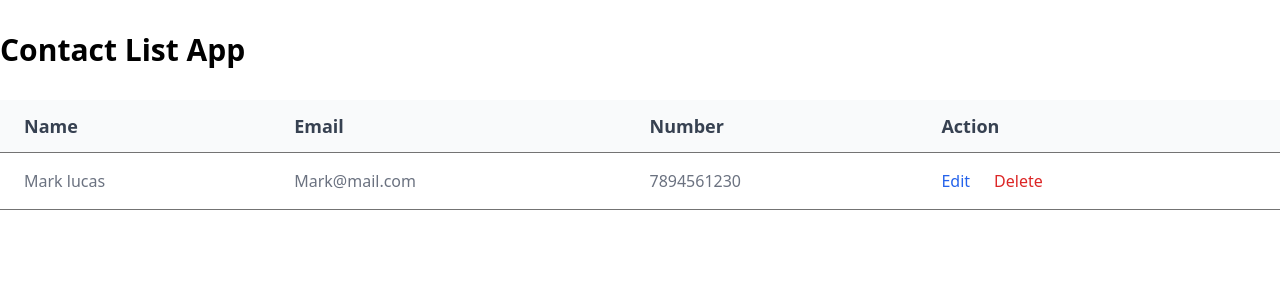
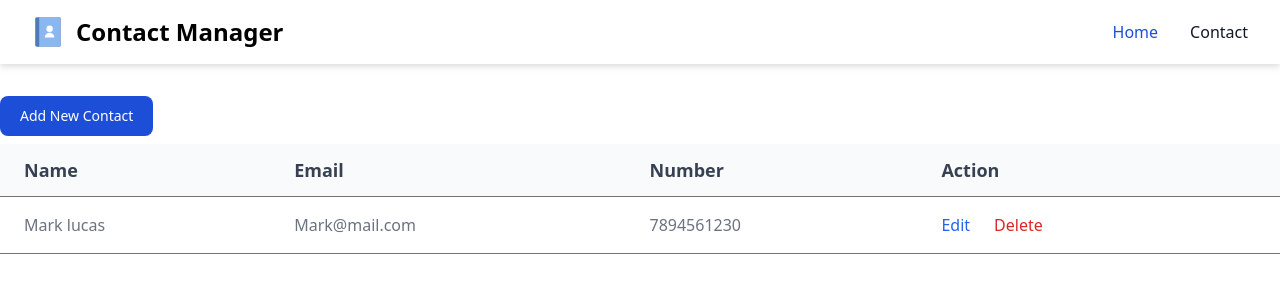
Before and after one commit to GovindPawar111/react-crud-app, a React (Vite) app: page / in a window 1280 px wide. Shown: the top 300 px of the page. Built offline with nearby package versions, Linux system fonts and the light colour scheme.

Commit message:
Added other components

```diff
--- a/index.html
+++ b/index.html
@@ -3,7 +3,7 @@
 	<head>
 		<meta charset="UTF-8" />
 		<meta name="viewport" content="width=device-width, initial-scale=1.0" />
-        <link rel="icon" type="image/x-icon" href="/public/icons8-contacts.svg">
+        <link rel="icon" type="image/x-icon" href="/public/contacts.svg">
 		<title>Contact Manager</title>
 	</head>
 	<body>
--- a/src/App.tsx
+++ b/src/App.tsx
@@ -1,11 +1,23 @@
-import ContactList from './components/ContactList'
+import { BrowserRouter, Route, Routes } from 'react-router-dom'
+import Home from './pages/Home'
+import Header from './components/Header'
+import AddContact from './pages/AddContact'
+import EditContact from './pages/EditContact'
+import ViewContact from './pages/ViewContact'
 
 const App = () => {
 	return (
-		<div className='container mx-auto'>
-			<h1 className='text-3xl font-bold my-8'>Contact List App</h1>
-			<ContactList />
-		</div>
+		<>
+			<Header />
+			<BrowserRouter>
+				<Routes>
+					<Route path='/' element={<Home />} />
+					<Route path='/add' element={<AddContact />} />
+					<Route path='/:id/edit' element={<EditContact />} />
+					<Route path='/:id/view' element={<ViewContact />} />
+				</Routes>
+			</BrowserRouter>
+		</>
 	)
 }
 
--- /dev/null
+++ b/src/components/Header.tsx
@@ -0,0 +1,70 @@
+const Header = () => {
+	return (
+		<nav className='bg-white border-gray-200 drop-shadow-md'>
+			<div className='max-w-screen flex flex-wrap items-center justify-between mx-auto p-4 xl:px-8'>
+				<a href='https://flowbite.com/' className='flex items-center'>
+					<img
+						src='/public/contacts-lg.svg'
+						className='h-8 mr-3'
+						alt='Flowbite Logo'
+					/>
+					<span className='self-center text-2xl font-semibold whitespace-nowrap '>
+						Contact Manager
+					</span>
+				</a>
+				<button
+					data-collapse-toggle='navbar-default'
+					type='button'
+					className='inline-flex items-center p-2 w-10 h-10 justify-center text-sm text-gray-500 rounded-lg md:hidden hover:bg-gray-100 focus:outline-none focus:ring-2 focus:ring-gray-2'
+					aria-controls='navbar-default'
+					aria-expanded='false'
+				>
+					<span className='sr-only'>Open main menu</span>
+					<svg
+						className='w-5 h-5'
+						aria-hidden='true'
+						xmlns='http://www.w3.org/2000/svg'
+						fill='none'
+						viewBox='0 0 17 14'
+					>
+						<path
+							stroke='currentColor'
+							stroke-linecap='round'
+							stroke-linejoin='round'
+							stroke-width='2'
+							d='M1 1h15M1 7h15M1 13h15'
+						/>
+					</svg>
+				</button>
+				<div
+					className='hidden w-full md:block md:w-auto'
+					id='navbar-default'
+				>
+					<ul className='font-medium flex flex-col p-4 md:p-0 mt-4 border border-gray-100 rounded-lg bg-gray-50 md:flex-row md:space-x-8 md:mt-0 md:border-0 md:bg-white '>
+						<li>
+							<a
+								href='#'
+								className='block py-2 pl-3 pr-4 text-white bg-blue-700 rounded md:bg-transparent md:text-blue-700 md:p-0 '
+								aria-current='page'
+							>
+								Home
+							</a>
+						</li>
+
+						<li>
+							<a
+								href='#'
+								className='block py-2 pl-3 pr-4 text-gray-900 rounded hover:bg-gray-100 md:hover:bg-transparent md:border-0 md:hover:text-blue-700 md:p-0 '
+							>
+								Contact
+							</a>
+						</li>
+
+					</ul>
+				</div>
+			</div>
+		</nav>
+	)
+}
+
+export default Header
--- a/src/main.tsx
+++ b/src/main.tsx
@@ -2,9 +2,12 @@ import React from 'react'
 import ReactDOM from 'react-dom/client'
 import App from './App.tsx'
 import './index.css'
+// import { BrowserRouter } from 'react-router-dom'
 
 ReactDOM.createRoot(document.getElementById('root')!).render(
 	<React.StrictMode>
+		{/* <BrowserRouter> */}
 		<App />
+		{/* </BrowserRouter> */}
 	</React.StrictMode>
 )
--- /dev/null
+++ b/src/pages/AddContact.tsx
@@ -0,0 +1,5 @@
+const AddContact = () => {
+	return <></>
+}
+
+export default AddContact
--- /dev/null
+++ b/src/pages/EditContact.tsx
@@ -0,0 +1,5 @@
+const EditContact = () => {
+	return <></>
+}
+
+export default EditContact
--- /dev/null
+++ b/src/pages/Home.tsx
@@ -0,0 +1,61 @@
+const Home = () => {
+	return (
+		<>
+			<div className='max-w-screen-xl relative overflow-x-auto mt-8 container mx-auto'>
+				<button
+					type='button'
+					className=' text-white bg-blue-700 hover:bg-blue-800 font-medium rounded-lg text-sm px-5 py-2.5 mr-2 mb-2'
+				>
+					Add New Contact
+				</button>
+				<table className='w-full text-sm text-left text-gray-500'>
+					<thead className='text-xs text-gray-700 bg-gray-50'>
+						<tr className=' border-b border-neutral-500 text-lg font-bold'>
+							<th scope='col' className='px-6 py-3'>
+								Name
+							</th>
+							<th scope='col' className='px-6 py-3'>
+								Email
+							</th>
+							<th scope='col' className='px-6 py-3'>
+								Number
+							</th>
+							<th scope='col' className='px-6 py-3'>
+								Action
+							</th>
+						</tr>
+					</thead>
+					<tbody>
+						<tr className='bg-white border-b border-neutral-500 text-base'>
+							<td className='whitespace-nowrap px-6 py-4'>
+								Mark lucas
+							</td>
+							<td className='whitespace-nowrap px-6 py-4'>
+								Mark@mail.com
+							</td>
+							<td className='whitespace-nowrap px-6 py-4'>
+								7894561230
+							</td>
+							<td className='whitespace-nowrap px-6'>
+								<a
+									href='#'
+									className='font-medium text-blue-600  hover:underline mr-6 '
+								>
+									Edit
+								</a>
+								<a
+									href='#'
+									className='font-medium text-red-600  hover:underline mr-6 '
+								>
+									Delete
+								</a>
+							</td>
+						</tr>
+					</tbody>
+				</table>
+			</div>
+		</>
+	)
+}
+
+export default Home
--- /dev/null
+++ b/src/pages/ViewContact.tsx
@@ -0,0 +1,5 @@
+const ViewContact = () => {
+	return <></>
+}
+
+export default ViewContact
```
Also changed, not shown: public/contacts-lg.svg (added), public/contacts.svg (renamed from public/icons8-contacts.svg).
